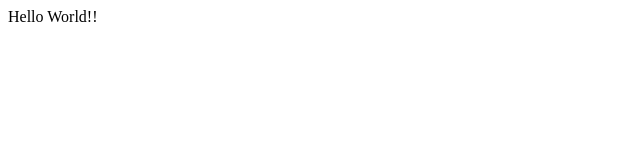
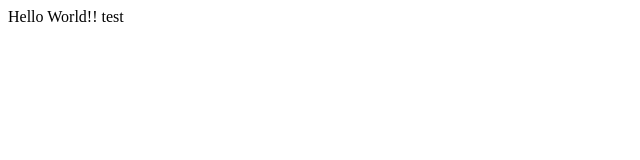
Before and after one commit to ketanmy/portfolio, a plain HTML site: page index.html in a window 1280 px wide. Shown: the full height of the page, 0-640 px from the left. Drawn offline with Linux system fonts and the light colour scheme.

Commit message:
Update index.html

```diff
--- a/index.html
+++ b/index.html
@@ -1,3 +1,3 @@
 <html>
-<body>Hello World!!</body>
+<body>Hello World!!  test</body>
 </html>
```
